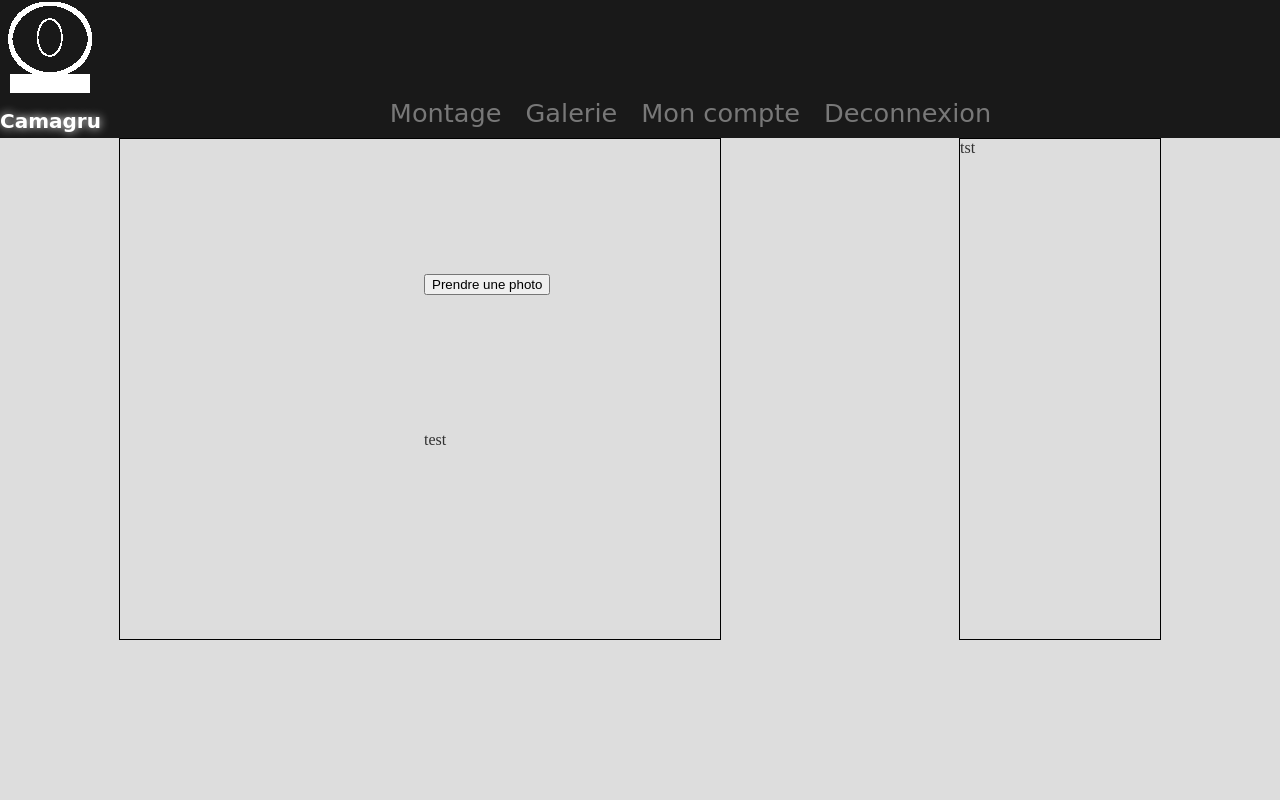
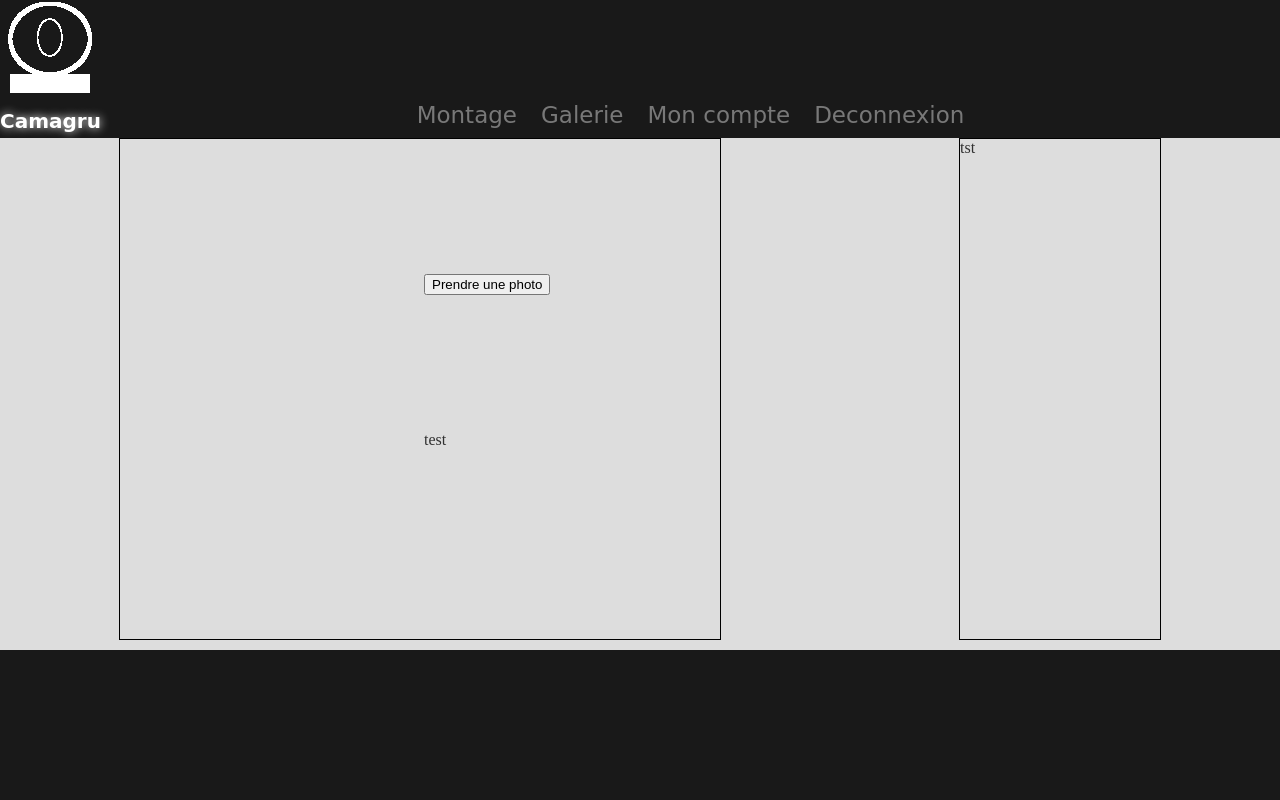
Before and after one commit to Etlain/Camagru, a PHP site: page /camagru/ in a window 1280 px wide. Run offline with PHP 8.4, Linux system fonts and the light colour scheme; the visitor is signed in with stand-in values (Sample User, id 1); a map, chart or similar area stays blank.

Commit message:
probleme footer regle

```diff
--- a/css/css.php
+++ b/css/css.php
@@ -4,7 +4,7 @@ if (!empty($_SESSION['logged']))
 {
 ?>
   <link rel="stylesheet" type="text/css" href="css/index.css">
-  <link rel="stylesheet" type="text/css" media="screen and (max-width: 400px)" href="css/responsive.css">
+  <link rel="stylesheet" type="text/css" media="screen and (max-width: 560px)" href="css/responsive.css">
 <?php
 }
 else
--- a/css/index.css
+++ b/css/index.css
@@ -19,7 +19,7 @@ nav{
 nav div{
   display: inline-block;
   padding: 10px;
-  font-size: 2vw;
+  font-size: 23px;
   white-space: nowrap;
   font-family: cursive;
 }
--- a/css/main.css
+++ b/css/main.css
@@ -29,7 +29,7 @@ body{
 }
 
 #footer{
-  height:100px;
+  height:150px;
   background-color: #191919;
   position: absolute;
   bottom: 0px;
--- a/index.php
+++ b/index.php
@@ -39,8 +39,9 @@
       include("section/connect.php");
   $pdo = NULL;
   ?>
+  <div style="height: 150px"></div>
   <?php // javascript pour faire en sorte que le footer sois en bas, modifier la taille de l element au dessus lui donner 100px de plus?>
-  <!--<footer id="footer">
-  </footer>-->
+  <footer id="footer">
+  </footer>
 </body>
 </html>
--- a/section/video.js
+++ b/section/video.js
@@ -42,7 +42,7 @@ function takepicture() {
       canvas.height = height;
       canvas.getContext('2d').drawImage(video, 0, 0, width, height);
       var data = canvas.toDataURL('image/png');
-      console.log(data);
+      //console.log(data);
       photo.setAttribute('src', data);
     }
 
```
